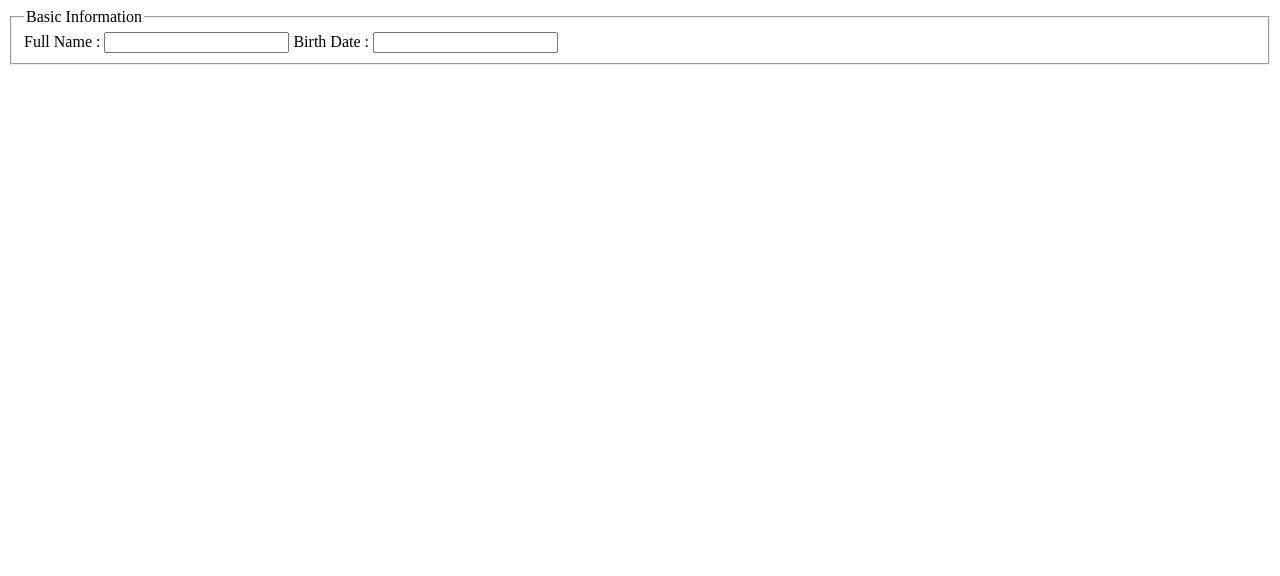
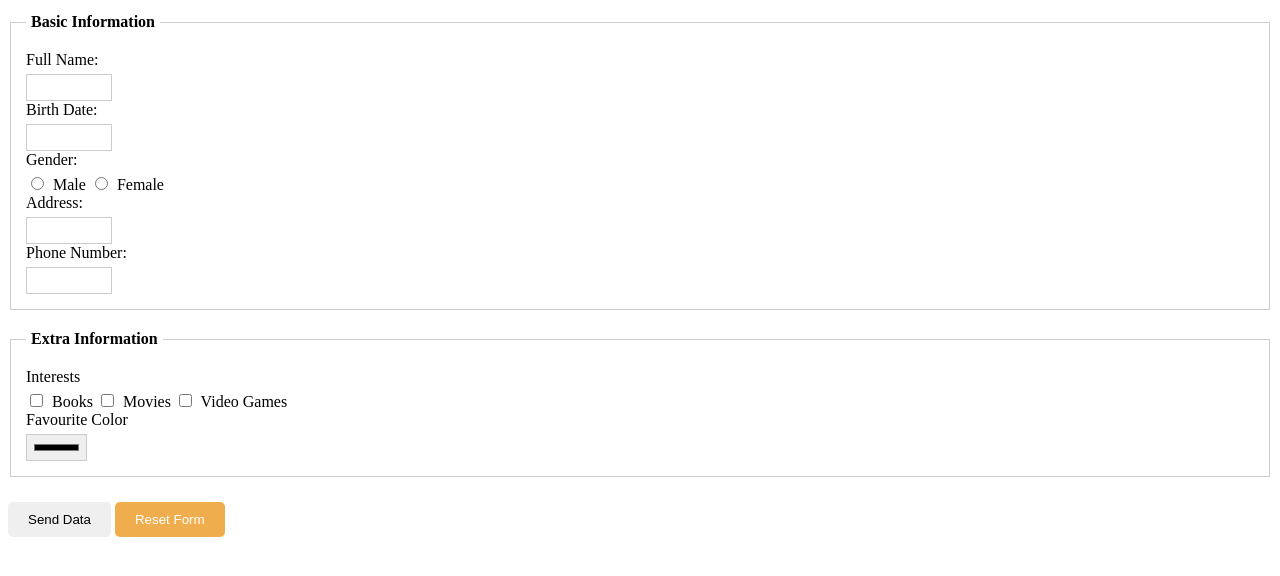
Before and after one commit to Himanshu-Adhikari/WebDevClass, a plain HTML site: page LabWork/7.html in a window 1280 px wide. Drawn offline with Linux system fonts and the light colour scheme.

Commit message:
Form Fully Made

```diff
--- a/LabWork/7.html
+++ b/LabWork/7.html
@@ -1,17 +1,96 @@
 <!DOCTYPE html>
 <html lang="en">
 <head>
-    <meta charset="UTF-8">
-    <meta name="viewport" content="width=device-width, initial-scale=1.0">
-    <title>Document</title>
+  <meta charset="UTF-8">
+  <meta name="viewport" content="width=device-width, initial-scale=1.0">
+  <title>Interactive Form</title>
+  <style>
+    fieldset {
+      border: 1px solid #ccc;
+      padding: 15px;
+      margin-bottom: 15px;
+    }
+    legend {
+      font-weight: bold;
+      padding: 5px;
+    }
+    label {
+      display: block;
+      margin-bottom: 5px;
+    }
+    input[type="text"],
+    input[type="number"] {
+      width: 6%;
+      padding: 5px;
+      border: 1px solid #ccc;
+    }
+    input[type="color"]{
+        width: 5%;
+        padding: 5px;
+        border: 1px solid #ccc;
+    }
+
+    input[type="radio"],
+    input[type="checkbox"] {
+      margin-right: 5px;
+    }
+
+    button {
+      padding: 10px 20px;
+      border: none;
+      border-radius: 5px;
+      cursor: pointer;
+      margin-top: 10px;
+    }
+
+    button:nth-child(0) {
+      background-color: #f0ad4e;
+      color: white;
+    }
+
+    button:last-child {
+      background-color: #f0ad4e;
+      color: white;
+    }
+
+    button:hover {
+      opacity: 0.8;
+    }
+  </style>
 </head>
 <body>
+  <form> <fieldset>
+      <legend>Basic Information</legend>
+      <label for="Name1">Full Name: </label>
+      <input type="text" id="Name1" name="Name" />
+      <label for="Birth">Birth Date: </label>
+      <input type="text" id="Birth" name="Birth" />
+      <label>Gender: </label>
+      <input type="radio" name="gender" value="Male"> Male
+      <input type="radio" name="gender" value="Female"> Female
+      <label for="addrs">Address: </label>
+      <input type="text" id="addrs" name="Address" />
+      <label for="Phone">Phone Number: </label>
+      <input type="number" id="Phone" name="Phone" />
+    </fieldset>
     <fieldset>
-        <legend>Basic Information</legend>
-        <label for="Name1">Full Name : </label>
-        <input type="text" id="Name1" name="Name" />
-        <label for="Birth">Birth Date : </label>
-        <input type="text" id="Name1" name="Name" />
+      <legend>Extra Information</legend>
+      <label for="Interest">Interests</label>
+      <input type="checkbox" id="Interest" name="Interests[]" value="Books"> Books
+      <input type="checkbox" id="Interest" name="Interests[]" value="Movies"> Movies
+      <input type="checkbox" id="Interest" name="Interests[]" value="VideoGames"> Video Games
+      <label for="FavColor">Favourite Color</label>
+      <input type="color" id="FavColor" name="FavouriteColor">
     </fieldset>
+    <button type="submit">Send Data</button>
+    <button type="reset">Reset Form</button>
+  </form>
+
+  <script>
+    const resetButton = document.querySelector('button[type="reset"]');
+    resetButton.addEventListener('click', () => {
+      document.forms[0].reset();
+    });
+  </script>
 </body>
 </html>
```
